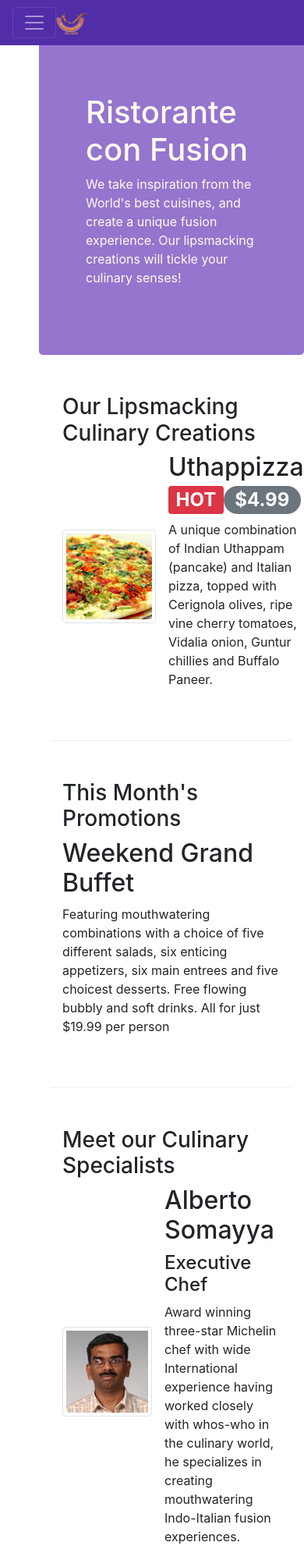
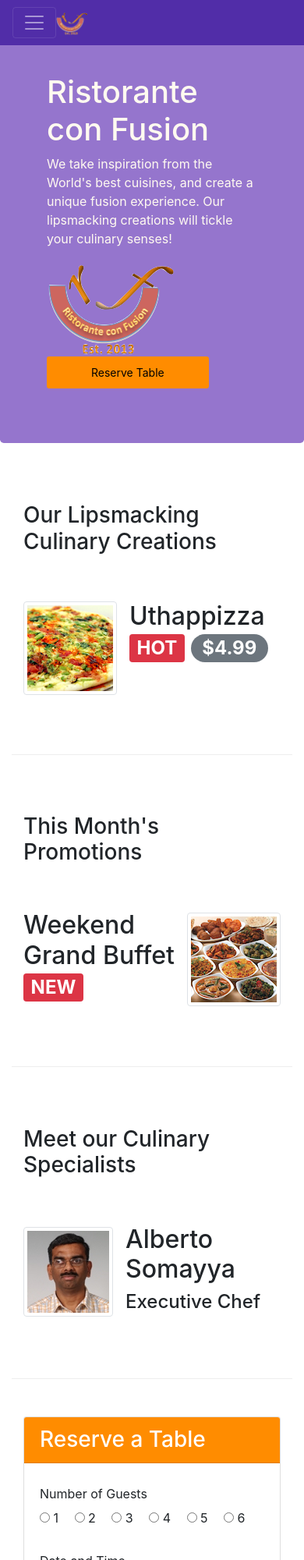
Before and after one commit to Semolski/bootstrap-test, a website: page index.html in a window 390 px wide. Shown: the top 2000 px of the page at 78% size. Drawn offline with nearby package versions, Linux system fonts and the light colour scheme.

Commit message:
Bootstrap edits

```diff
--- a/css/style.css
+++ b/css/style.css
@@ -30,10 +30,19 @@ address {
 }
 
 body{
-    padding: 50px 0 0 50px;
+    /*padding: 50px 0 0 50px;*/
     z-index: 0;
 }
 
 .navbar-dark {
     background: #512DA8;
 }
+
+.card-header, .btn-cta {
+    background-color: darkorange;
+}
+
+.btn-cta {
+    color: black;
+    padding: 9px 28px 9px 28px;
+}
--- a/index.html
+++ b/index.html
@@ -21,7 +21,7 @@
             <button class="navbar-toggler" type="button" data-toggle="collapse" data-target="#Navbar">
                 <span class="navbar-toggler-icon"></span>
             </button>
-            <a href="index.html" class="navbar-brand mr-auto"><img src="img/logo.png" alt="logo" height="30" width="41"></a>
+            <a href="#" class="navbar-brand mr-auto"><img src="img/logo.png" alt="logo" height="30" width="41"></a>
             <div class="collapse navbar-collapse" id="Navbar">
                 <ul class="navbar-nav mr-auto">
                     <li class="nav-item active"><a href="index.html" class="nav-link"><span class="fa fa-home fa-lg"></span> Home</a></li>
@@ -35,12 +35,15 @@
     <header class="jumbotron">
         <div class="container">
             <div class="row row-header">
-                <div class="col-12 col-sm-6">
+                <div class="col-12 col-sm-6 mt-4">
                     <h1>Ristorante con Fusion</h1>
                     <p>We take inspiration from the World's best cuisines, and create a unique fusion experience. Our lipsmacking creations will tickle your culinary senses!</p>
                 </div>
-                <div class="col-12 col-sm">
+                <div class="col-12 col-sm-6 align-self-center">
+                    <img src="img/logo.png" alt="logo" class="img-fluid mr-sm-5">
+                    <button type="submit" class="btn btn-sm btn-cta"><a href="#reserve" class="btn-cta">Reserve Table</a></button>
                 </div>
+
             </div>
         </div>
     </header>
@@ -54,8 +57,8 @@
                 <div class="media">
                     <img src="img/uthappizza.png" alt="uthapizza" class="d-flex mr-3 img-thumbnail align-self-center">
                     <div class="media-body">
-                    <h2 class="mt-0">Uthappizza <span class="badge badge-danger">HOT</span><span class="badge badge-pill badge-secondary">$4.99</span></h2>
-                    <p>A unique combination of Indian Uthappam (pancake) and Italian pizza, topped with Cerignola olives, ripe vine cherry tomatoes, Vidalia onion, Guntur chillies and Buffalo Paneer.</p>
+                    <h2 class="mt-0">Uthappizza <span class="badge badge-danger mr-2">HOT</span><span class="badge badge-pill badge-secondary">$4.99</span></h2>
+                    <p class="d-none d-sm-block">A unique combination of Indian Uthappam (pancake) and Italian pizza, topped with Cerignola olives, ripe vine cherry tomatoes, Vidalia onion, Guntur chillies and Buffalo Paneer.</p>
                 </div>
                 </div>
             </div>
@@ -63,12 +66,17 @@
 
 
         <div class="row row-content align-items-center">
-            <div class="col-12 col-sm-4 order-sm-last col-md-3">
+            <div class="col-12 col-sm-4 order-sm-first col-md-3">
                 <h3>This Month's Promotions</h3>
             </div>
-            <div class="col col-sm order-sm-first col-md">
-                <h2>Weekend Grand Buffet</h2>
-                <p>Featuring mouthwatering combinations with a choice of five different salads, six enticing appetizers, six main entrees and five choicest desserts. Free flowing bubbly and soft drinks. All for just $19.99 per person </p>
+            <div class="col col-sm order-sm-last col-md">
+                <div class="media">
+                    <div class="media-body">
+                        <h2>Weekend Grand Buffet <span class="badge badge-danger">NEW</span></h2>
+                        <p class="d-none d-sm-block">Featuring mouthwatering combinations with a choice of five different salads, six enticing appetizers, six main entrees and five choicest desserts. Free flowing bubbly and soft drinks. All for just $19.99 per person </p>
+                    </div>
+                   <img src="img/buffet.png" alt="buffet" class="d-flex img-thumbnail align-self-center">
+                </div>
             </div>
         </div>
 
@@ -82,10 +90,51 @@
                     <div class="media-body">
                         <h2>Alberto Somayya</h2>
                         <h4>Executive Chef</h4>
-                        <p>Award winning three-star Michelin chef with wide International experience having worked closely with whos-who in the culinary world, he specializes in creating mouthwatering Indo-Italian fusion experiences. </p>
+                        <p class="d-none d-sm-block">Award winning three-star Michelin chef with wide International experience having worked closely with whos-who in the culinary world, he specializes in creating mouthwatering Indo-Italian fusion experiences. </p>
                     </div>
                 </div>
              </div>
+        </div>
+        <div class="col-12 col-sm-8 offset-sm-2" id="reserve">
+            <div class="card mt-5 mb-5">
+                <h3 class="card-header text-white" >Reserve a Table</h3>
+                <div class="card-body">
+                    <form action="" >
+                        <div class="form-group row radio-inline">
+                            <label class="col-md-3 col-form-label">Number of Guests</label>
+                                <div class="align-self-center col-md-8">
+                                    <input type="radio" name="guests" id="one">
+                                    <label for="one" class="radio-inline mr-3">1</label>
+                                    <input type="radio" name="guests" id="two">
+                                    <label for="two" class="radio-inline mr-3">2</label>
+                                    <input type="radio" name="guests" id="three">
+                                    <label for="three" class="radio-inline mr-3">3</label>
+                                    <input type="radio" name="guests" id="four">
+                                    <label for="four" class="radio-inline mr-3">4</label>
+                                    <input type="radio" name="five" id="five">
+                                    <label for="five" class="radio-inline mr-3">5</label>
+                                    <input type="radio" name="six" id="six">
+                                    <label for="six" class="radio-inline mr-3">6</label>
+                                </div>
+                        </div>
+                        <div class="form-group row">
+                            <label class="col-md-3 col-form-label">Date and Time</label>
+                            <div class="col-md-4">
+                                <input type="text" class="form-control" placeholder="Date">
+                            </div>
+                            <div class="col-md-4">
+                                <input type="text" class="form-control" placeholder="Time">
+                            </div>
+
+                        </div>
+                        <div class="form-group-row">
+                            <div class="col-12 col-md-12">
+                                <button type="submit" class="btn btn-primary">Reserve</button>
+                            </div>
+                        </div>
+                    </form>
+                </div>
+            </div>
         </div>
     </div>
 
```
Also changed, not shown: contactus.html (+0 -1 lines).
